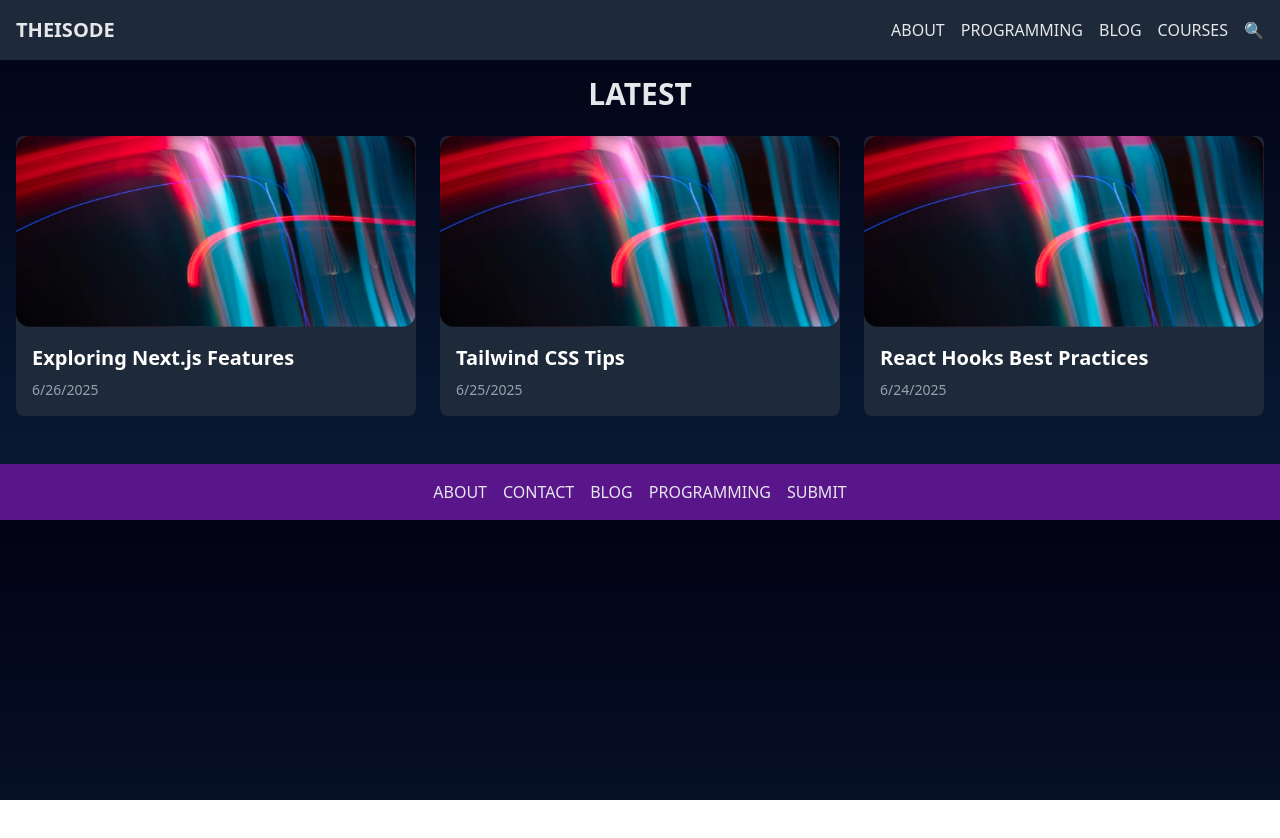
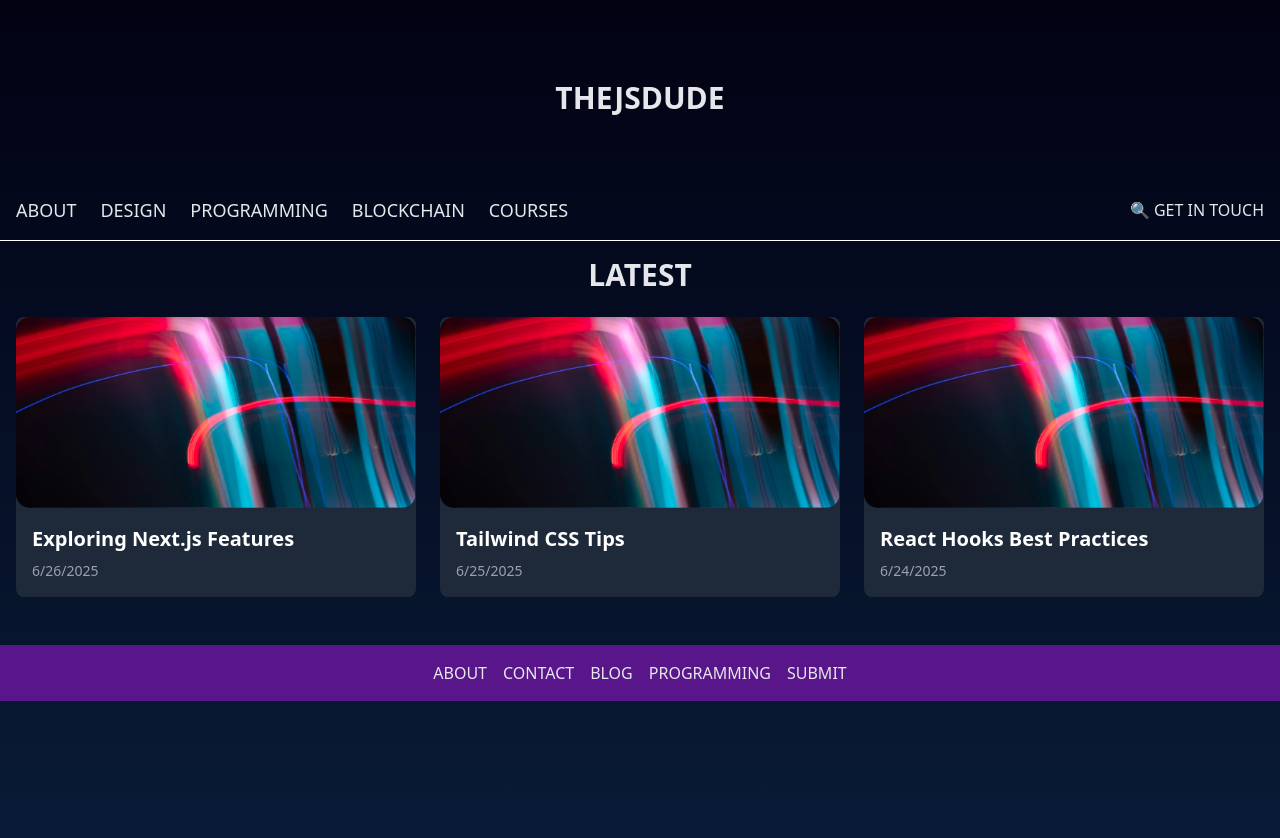
Before and after one commit to Siddami/blogpost-viewer, a Next.js app: page / in a window 1280 px wide. Shown: the top 838 px of the page. Before the commit the page ends 800 px from the top, so only its background shows below. Built offline with nearby package versions, Linux system fonts and the light colour scheme.

Commit message:
feat: add font import and set for overall page

```diff
--- a/app/layout.tsx
+++ b/app/layout.tsx
@@ -1,9 +1,17 @@
 import type { Metadata } from "next";
 import "./globals.css";
 import Link from "next/link";
+import { Header } from "./components/Header";
+import { Oswald } from "next/font/google";
+
+const oswald = Oswald({
+  subsets: ["latin"],
+  weight: ["400", "500", "600", "700"],
+  variable: "--font-oswald",
+});
 
 export const metadata: Metadata = {
-  title: "THEISODE Blog",
+  title: "THEJSDUDE",
   description: "A blog platform using Next.js and News API",
 };
 
@@ -13,33 +21,18 @@
   children: React.ReactNode;
 }) {
   return (
-    <html lang="en" suppressHydrationWarning>
+    <html lang="en" suppressHydrationWarning className={oswald.variable}>
       <head>
         <meta
           httpEquiv="Content-Security-Policy"
           content="default-src 'self'; script-src 'self' 'unsafe-inline'; style-src 'self' 'unsafe-inline'; img-src 'self' https: data:;"
         />
       </head>
-      <body className="bg-gray-900 text-white font-sans">
+      <body className="text-white font-oswald h-screen">
+        <div className="container max-w-[1440px] mx-auto">
           {/* Header */}
-        <header className="bg-gray-800 p-4 flex justify-between items-center">
-          <div className="text-xl font-bold">THEISODE</div>
-          <nav className="space-x-4">
-            <Link href="/" className="hover:text-purple-400">
-              ABOUT
-            </Link>
-            <Link href="/programming" className="hover:text-purple-400">
-              PROGRAMMING
-            </Link>
-            <Link href="/blog" className="hover:text-purple-400">
-              BLOG
-            </Link>
-            <Link href="/courses" className="hover:text-purple-400">
-              COURSES
-            </Link>
-            <span className="text-gray-400">🔍</span>
-          </nav>
-        </header>
+          <Header />
+
           <main className="container mx-auto p-4">{children}</main>
           {/* Footer */}
           <footer className="bg-purple-900 p-4 mt-8 text-center">
@@ -61,6 +54,7 @@
               </Link>
             </div>
           </footer>
+        </div>
       </body>
     </html>
   );
```
Lines whose indentation alone changed are shown as unchanged.
